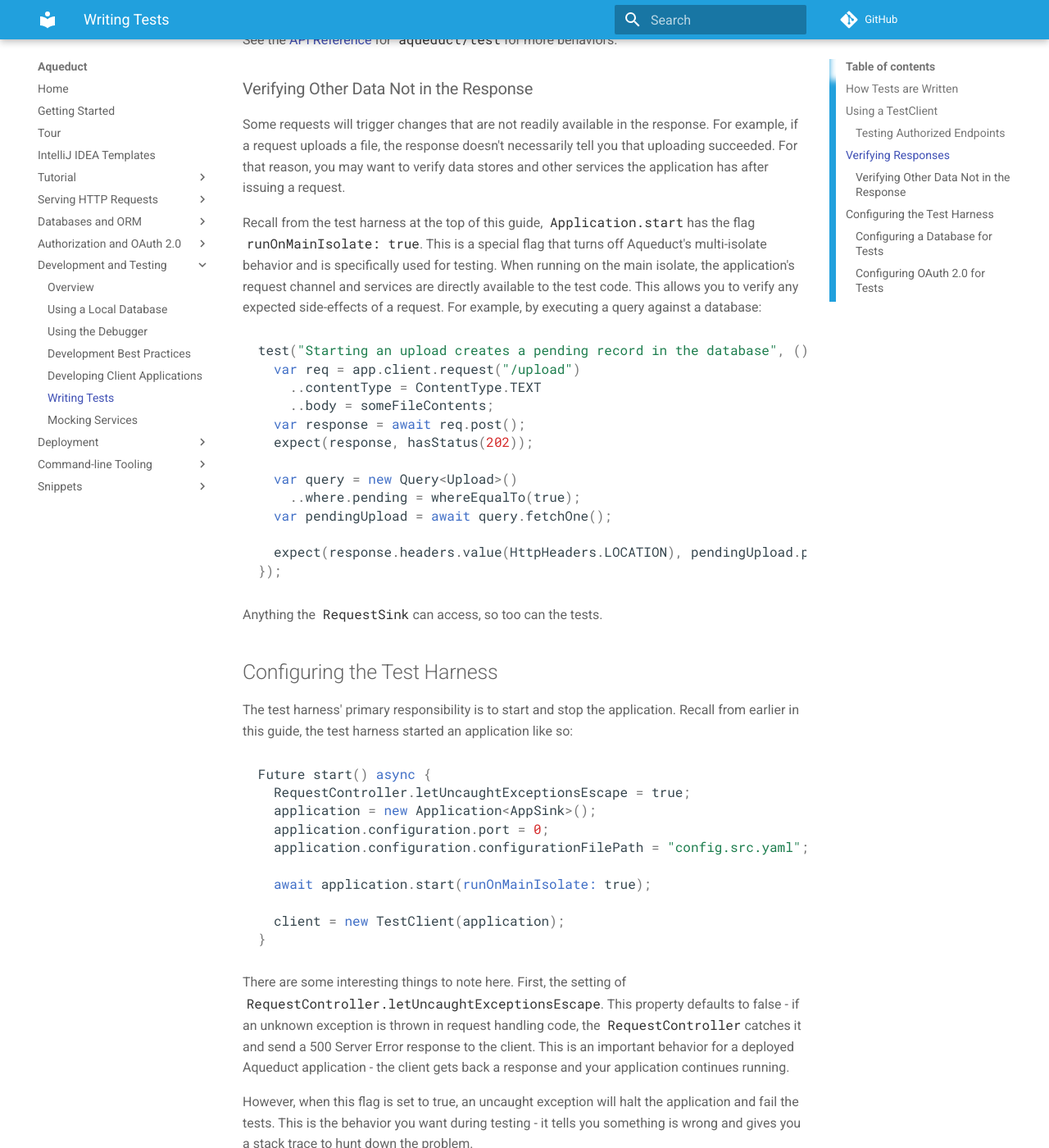
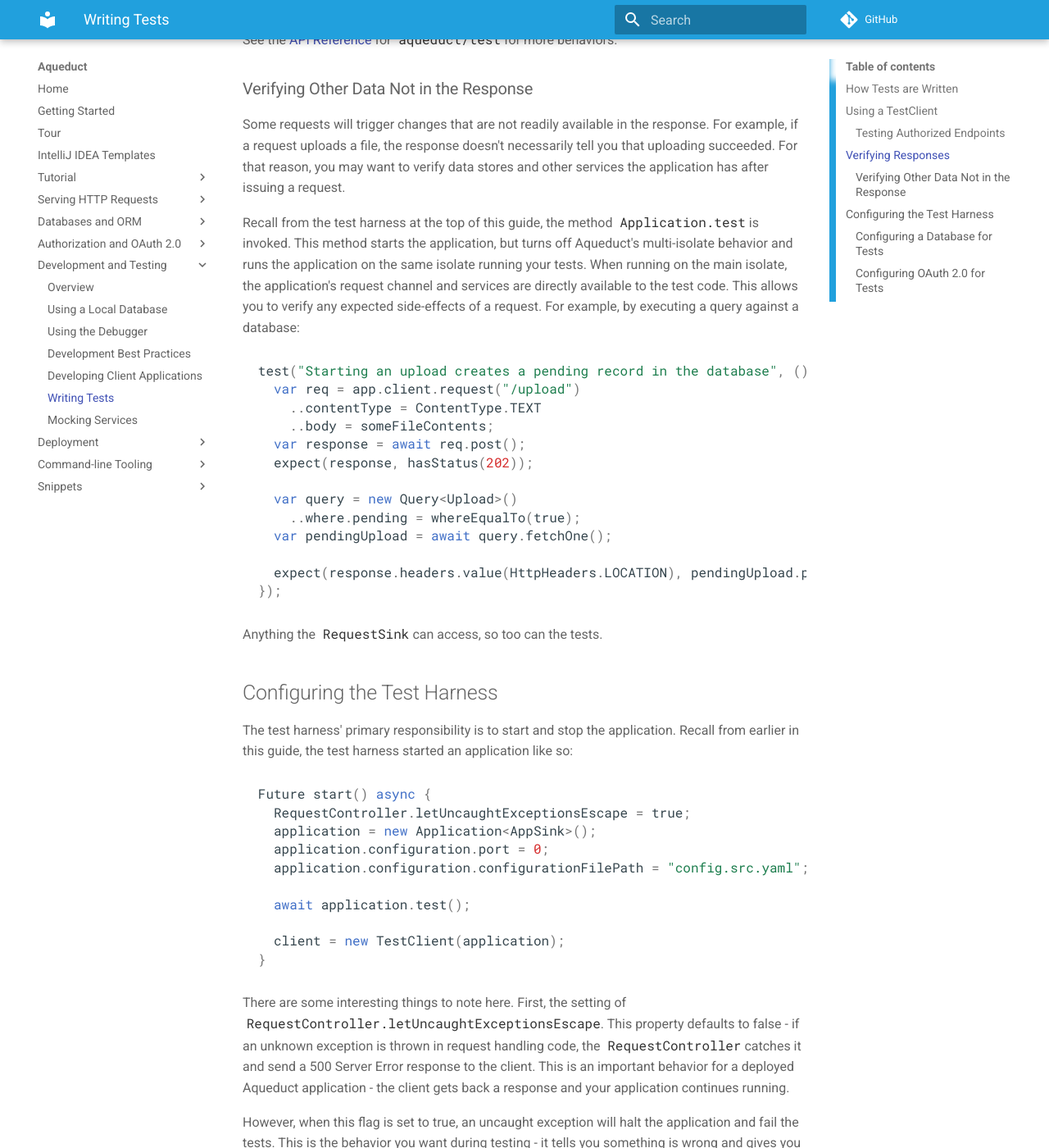
Before and after one commit to stablekernel/aqueduct, an MkDocs documentation site: the page built from source/docs/testing/tests.md, in a window 1280 px wide and 1400 px high, scrolled down 5749 px. Shown: the whole window at 82% size. Built offline with MkDocs 1.6.1 and Material for MkDocs 9.7.7, drawn with Linux system fonts in a browser that asks for light colours; comment, search, counter and statistics services are not loaded; old or Windows-style settings are respelled for this version of MkDocs; some of the changed text lies outside the part shown.

Commit message:
Change runOnMainIsolate to app.test()

````diff
--- a/source/docs/testing/tests.md
+++ b/source/docs/testing/tests.md
@@ -29,7 +29,7 @@ class TestApplication {
     application.configuration.port = 0;
     application.configuration.configurationFilePath = "config.src.yaml";
 
-    await application.start(runOnMainIsolate: true);
+    await application.test();
 
     client = new TestClient(application);
   }
@@ -222,7 +222,7 @@ See the [API Reference](https://www.dartdocs.org/documentation/aqueduct/latest/a
 
 Some requests will trigger changes that are not readily available in the response. For example, if a request uploads a file, the response doesn't necessarily tell you that uploading succeeded. For that reason, you may want to verify data stores and other services the application has after issuing a request.
 
-Recall from the test harness at the top of this guide, `Application.start` has the flag `runOnMainIsolate: true`. This is a special flag that turns off Aqueduct's multi-isolate behavior and is specifically used for testing. When running on the main isolate, the application's request channel and services are directly available to the test code. This allows you to verify any expected side-effects of a request. For example, by executing a query against a database:
+Recall from the test harness at the top of this guide, the method `Application.test` is invoked. This method starts the application, but turns off Aqueduct's multi-isolate behavior and runs the application on the same isolate running your tests. When running on the main isolate, the application's request channel and services are directly available to the test code. This allows you to verify any expected side-effects of a request. For example, by executing a query against a database:
 
 ```dart
 test("Starting an upload creates a pending record in the database", () async {
@@ -253,7 +253,7 @@ Future start() async {
   application.configuration.port = 0;
   application.configuration.configurationFilePath = "config.src.yaml";
 
-  await application.start(runOnMainIsolate: true);
+  await application.test();
 
   client = new TestClient(application);
 }
@@ -300,7 +300,7 @@ Future start() async {
   application.configuration.port = 0;
   application.configuration.configurationFilePath = "config.src.yaml";
 
-  await application.start(runOnMainIsolate: true);
+  await application.test();
 
   await createDatabaseSchema(ManagedContext.defaultContext);
 
````
Also changed, not shown: source/docs/tut/executing-queries.md (+1 -1 lines).
